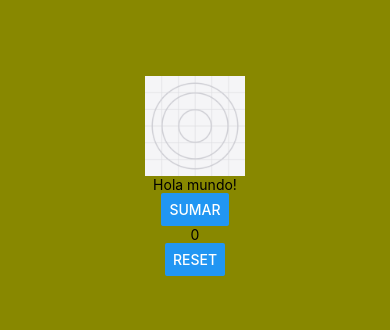
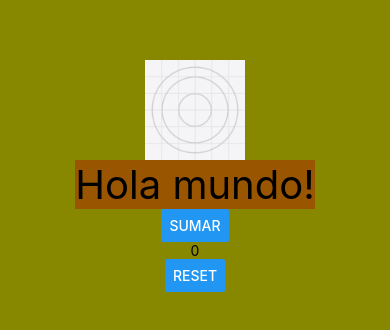
Before and after one commit to SaraiMontesA/PrimerasPruebasReactNative, a React Native app in the folder 00-hola-mundo/: screen / in a window 390 px wide. Shown: the part 246-576 px from the top of the page. Built offline with nearby package versions, Linux system fonts and the light colour scheme.

Commit message:
Pruebas con formatos

```diff
--- a/00-hola-mundo/App.js
+++ b/00-hola-mundo/App.js
@@ -28,8 +28,8 @@ export default function App() {
 					resizeMode: 'contain'
 				}}
 			/>
-			<Text>Hola mundo!</Text>
-			<Button
+			<Text style={styles.pepe}>Hola mundo!</Text>
+			<Button className="pepe"
 				onPress={() => {
 					console.log('Me estás tocando el botón!');
 					contador++;
@@ -48,7 +48,7 @@ export default function App() {
 			<StatusBar style="auto" />
 		</View>
 	);
-}
+};
 
 // ########################################################################
 // ##### ESTILOS ##########################################################
@@ -61,4 +61,9 @@ const styles = StyleSheet.create({
 		alignItems: 'center',
 		justifyContent: 'center',
 	},
+
+	pepe: {
+		fontSize: 40,
+		backgroundColor: '#950',
+	},
 });
--- a/00-hola-mundo/package.json
+++ b/00-hola-mundo/package.json
@@ -12,7 +12,10 @@
     "expo": "~51.0.28",
     "expo-status-bar": "~1.12.1",
     "react": "18.2.0",
-    "react-native": "0.74.5"
+    "react-native": "0.74.5",
+    "react-native-web": "~0.19.10",
+    "react-dom": "18.2.0",
+    "@expo/metro-runtime": "~3.2.3"
   },
   "devDependencies": {
     "@babel/core": "^7.20.0"
```
Also changed, not shown: 1 other file (tests, documents, lock files or other folders).
